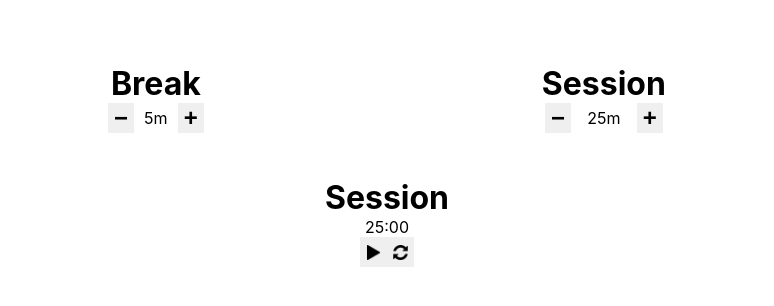
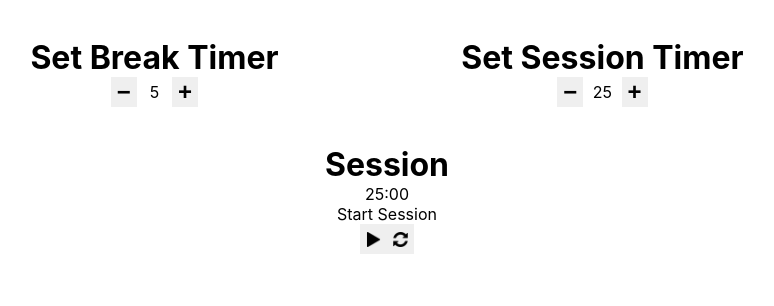
Before and after one commit to DonyaElbanna/React-Pomodoro, a React (Create React App) app: page / in a window 1280 px wide. Shown: the top 306 px of the page, without its empty margins (253-1027 px from the left). Built offline with nearby package versions, Linux system fonts and the light colour scheme.

Commit message:
added timer beep

```diff
--- a/src/App.css
+++ b/src/App.css
@@ -3,19 +3,20 @@
 }
 
 .App {
-  margin-top: 5%;
+  margin-top: 3%;
   width: 70%;
 }
 
 #labels-container {
   display: flex;
-  margin-bottom: 5%;
+  margin-bottom: 2%;
 }
 
 #break,
 #session {
   display: flex;
-  gap: 10px;
+  width: 100px;
+  /*       gap: 50px; */
 }
 
 h1 {
--- a/src/App.js
+++ b/src/App.js
@@ -1,8 +1,9 @@
 import "./App.css";
-import play from "./play.png";
-import pause from "./pause.png";
-import reset from "./reset.png";
+
 import { useState, useEffect } from "react";
+import BreakSet from "./components/BreakSet";
+import SessionSet from "./components/SessionSet";
+import Timer from "./components/Timer";
 
 function App() {
   const [breakTime, setBreakTime] = useState(5);
@@ -13,7 +14,9 @@ function App() {
     sessionTime * 60
   );
   const [breakRemainingTime, setBreakRemainingTime] = useState(breakTime * 60);
-  const [breakTitle, setBreakTitle] = useState("Session");
+  const [timerTitle, setTimerTitle] = useState("Session");
+  const [message, setMessage] = useState("Start Session");
+  const [alarm, setAlarm] = useState(false);
   let sessionMinutes = sessionRemainingTime / 60;
   let sessionSeconds = sessionRemainingTime % 60;
 
@@ -21,44 +24,61 @@ function App() {
   let breakSeconds = breakRemainingTime % 60;
 
   useEffect(() => {
-    if (sessionStart) {
+    const audio = new Audio(
+      "https://www.mediacollege.com/downloads/sound-effects/beep/beep-01.wav"
+    );
+    alarm ? audio.play() : audio.pause();
+
+    // This is cleanup of the effect
+    return () => audio.pause();
+  }, [alarm]);
+
+  useEffect(() => {
+    if (sessionStart && sessionTime !== 0) {
       const timeOut = setTimeout(() => {
         setSessionRemainingTime((prevState) => prevState - 30);
       }, 1000);
       if (sessionRemainingTime === 0) {
         clearTimeout(timeOut);
-        setBreakTitle("Break");
+        setTimerTitle("Break");
         setBreakRemainingTime(breakTime * 60);
+        setMessage("Start Break");
         setBreakStart(false);
+        setAlarm(true);
       }
       return () => {
         clearTimeout(timeOut);
+        setAlarm(false);
       };
     }
-  }, [sessionRemainingTime, breakTime, sessionStart, breakTitle]);
+  }, [sessionRemainingTime, breakTime, sessionStart, timerTitle, sessionTime]);
 
   useEffect(() => {
-    if (breakStart) {
+    if (breakStart && breakTime !== 0) {
       const timeOut = setTimeout(() => {
         setBreakRemainingTime((prevState) => prevState - 30);
       }, 1000);
       if (breakRemainingTime === 0) {
         clearTimeout(timeOut);
-        setBreakTitle("Session");
+        setTimerTitle("Session");
         setSessionRemainingTime(sessionTime * 60);
+        setMessage("Start Session");
         setSessionStart(false);
+        setAlarm(true);
       }
       return () => {
         clearTimeout(timeOut);
+        setAlarm(false);
       };
     }
-  }, [breakRemainingTime, sessionTime, breakStart, breakTitle]);
+  }, [breakRemainingTime, sessionTime, breakTime, breakStart, timerTitle]);
 
   const decBreak = () => {
     setBreakTime(breakTime - 1);
     setBreakRemainingTime(breakTime * 60 - 60);
-    if (breakTime === 0) {
+    if (breakTime <= 0) {
       setBreakTime(0);
+      setBreakRemainingTime(0);
     }
   };
 
@@ -70,8 +90,9 @@ function App() {
   const decSession = () => {
     setSessionTime(sessionTime - 1);
     setSessionRemainingTime(sessionTime * 60 - 60);
-    if (sessionTime === 0) {
+    if (sessionTime <= 0) {
       setSessionTime(0);
+      setSessionRemainingTime(0);
     }
   };
 
@@ -81,103 +102,54 @@ function App() {
   };
 
   const startStop = () => {
-    if (breakTitle === "Session") {
+    if (timerTitle === "Session") {
       setSessionStart(!sessionStart);
-    } else if (breakTitle === "Break") {
+      setMessage("");
+    } else if (timerTitle === "Break") {
       setBreakStart(!breakStart);
+      setMessage("");
     }
+  };
+
+  const resetTimer = () => {
+    setSessionRemainingTime(25 * 60);
+    setSessionTime(25);
+    setBreakTime(5);
+    setBreakRemainingTime(5 * 60);
+    setTimerTitle("Session");
+    setMessage("Start your Session");
+    setBreakStart(false);
+    setSessionStart(false);
   };
 
   return (
     <div className="App">
       <div id="labels-container">
-        <div id="break-label">
-          <h1>Break</h1>
-          <div id="break">
-            <button
-              id="break-decrement"
-              style={{ fontWeight: "bolder" }}
-              onClick={decBreak}
-            >
-              &#8722;
-            </button>
-            <div id="break-length">{breakTime}m</div>
-            <button
-              id="break-increment"
-              style={{ fontWeight: "bolder" }}
-              onClick={incBreak}
-            >
-              +
-            </button>
-          </div>
-        </div>
-        <div id="session-label">
-          <h1>Session</h1>
-          <div id="session">
-            <button
-              id="session-decrement"
-              style={{ fontWeight: "bolder" }}
-              onClick={decSession}
-            >
-              &#8722;
-            </button>
-            <div id="session-length">{sessionTime}m</div>
-            <button
-              id="session-increment"
-              style={{ fontWeight: "bolder" }}
-              onClick={incSession}
-            >
-              +
-            </button>
-          </div>
-        </div>
+        <BreakSet
+          breakTime={breakTime}
+          incBreak={incBreak}
+          decBreak={decBreak}
+        />
+        <SessionSet
+          sessionTime={sessionTime}
+          decSession={decSession}
+          incSession={incSession}
+        />
       </div>
-      <div id="timer">
-        <div id="timer-label">
-          <h1>{breakTitle}</h1>
-          <div
-            id="time-left"
-            style={{ color: sessionRemainingTime <= 60 ? "red" : "black" }}
-          >
-            {breakTitle === "Session"
-              ? Math.floor(sessionMinutes) < 10
-                ? "0" + Math.floor(sessionMinutes)
-                : Math.floor(sessionMinutes)
-              : breakTitle === "Break"
-              ? Math.floor(breakMinutes) < 10
-                ? "0" + Math.floor(breakMinutes)
-                : Math.floor(breakMinutes)
-              : ""}
-            :
-            {breakTitle === "Session"
-              ? sessionSeconds === 0
-                ? "00"
-                : sessionSeconds < 10
-                ? "0" + sessionSeconds
-                : sessionSeconds
-              : breakTitle === "Break"
-              ? breakSeconds === 0
-                ? "00"
-                : breakSeconds < 10
-                ? "0" + breakSeconds
-                : breakSeconds
-              : ""}
-          </div>
-        </div>
-        <div id="timer-control">
-          <button id="start_stop" onClick={startStop}>
-            {(breakTitle === "Session" && sessionStart) ||
-            (breakTitle === "Break" && breakStart) ? (
-              <img src={pause} alt="pause button" width="15"></img>
-            ) : (
-              <img src={play} alt="play button" width="15"></img>
-            )}
-          </button>
-          <button id="reset">
-            <img src={reset} alt="reset button" width="15"></img>
-          </button>
-        </div>
-      </div>
+      <Timer
+        timerTitle={timerTitle}
+        sessionMinutes={sessionMinutes}
+        sessionSeconds={sessionSeconds}
+        sessionRemainingTime={sessionRemainingTime}
+        breakMinutes={breakMinutes}
+        breakSeconds={breakSeconds}
+        breakRemainingTime={breakRemainingTime}
+        sessionStart={sessionStart}
+        breakStart={breakStart}
+        startStop={startStop}
+        message={message}
+        resetTimer={resetTimer}
+      />
     </div>
   );
 }
--- /dev/null
+++ b/src/components/BreakSet.js
@@ -0,0 +1,29 @@
+import "../App.css";
+
+function BreakSet({ breakTime, decBreak, incBreak }) {
+    return (
+      <div id="break-label">
+        <h1>Set Break Timer</h1>
+        <div id="break">
+          <button
+            id="break-decrement"
+            style={{ fontWeight: "bolder" }}
+            onClick={decBreak}
+          >
+            &#8722;
+          </button>
+          <div id="break-length">{breakTime}</div>
+          <button
+            id="break-increment"
+            style={{ fontWeight: "bolder" }}
+            onClick={incBreak}
+          >
+            +
+          </button>
+        </div>
+        <div>{breakTime <= 0 ? "You can't set break to 0 minutes" : <br />}</div>
+      </div>
+    );
+  }
+
+  export default BreakSet;
--- /dev/null
+++ b/src/components/SessionSet.js
@@ -0,0 +1,31 @@
+import "../App.css";
+
+function SessionSet({ sessionTime, decSession, incSession }) {
+  return (
+    <div id="session-label">
+      <h1>Set Session Timer</h1>
+      <div id="session">
+        <button
+          id="session-decrement"
+          style={{ fontWeight: "bolder" }}
+          onClick={decSession}
+        >
+          &#8722;
+        </button>
+        <div id="session-length">{sessionTime}</div>
+        <button
+          id="session-increment"
+          style={{ fontWeight: "bolder" }}
+          onClick={incSession}
+        >
+          +
+        </button>
+      </div>
+      <div>
+        {sessionTime <= 0 ? "You can't set time equal to 0 minutes" : <br />}
+      </div>
+    </div>
+  );
+}
+
+export default SessionSet;
--- /dev/null
+++ b/src/components/Timer.js
@@ -0,0 +1,69 @@
+import "../App.css";
+
+import play from "../play.png";
+import pause from "../pause.png";
+import reset from "../reset.png";
+
+function Timer({
+  timerTitle,
+  sessionMinutes,
+  sessionSeconds,
+  sessionRemainingTime,
+  breakMinutes,
+  breakSeconds,
+  breakRemainingTime,
+  sessionStart,
+  breakStart,
+  startStop,
+  message,
+  resetTimer,
+}) {
+  return (
+    <div id="timer">
+      <div id="timer-label">
+        <h1>{timerTitle}</h1>
+        <div id="time-left">
+          {timerTitle === "Session"
+            ? Math.floor(sessionMinutes) < 10
+              ? "0" + Math.floor(sessionMinutes)
+              : Math.floor(sessionMinutes)
+            : timerTitle === "Break"
+            ? Math.floor(breakMinutes) < 10
+              ? "0" + Math.floor(breakMinutes)
+              : Math.floor(breakMinutes)
+            : ""}
+          :
+          {timerTitle === "Session"
+            ? sessionSeconds === 0
+              ? "00"
+              : sessionSeconds < 10
+              ? "0" + sessionSeconds
+              : sessionSeconds
+            : timerTitle === "Break"
+            ? breakSeconds === 0
+              ? "00"
+              : breakSeconds < 10
+              ? "0" + breakSeconds
+              : breakSeconds
+            : ""}
+        </div>
+      </div>
+      <div>{message ? message : <br></br>}</div>
+      <div id="timer-control">
+        <button id="start_stop" onClick={startStop}>
+          {(timerTitle === "Session" && sessionStart) ||
+          (timerTitle === "Break" && breakStart) ? (
+            <img src={pause} alt="pause button" style={{ width: "15px" }}></img>
+          ) : (
+            <img src={play} alt="play button" style={{ width: "15px" }}></img>
+          )}
+        </button>
+        <button id="reset" onClick={resetTimer}>
+          <img src={reset} alt="reset button" style={{ width: "15px" }}></img>
+        </button>
+      </div>
+    </div>
+  );
+}
+
+export default Timer;
```
